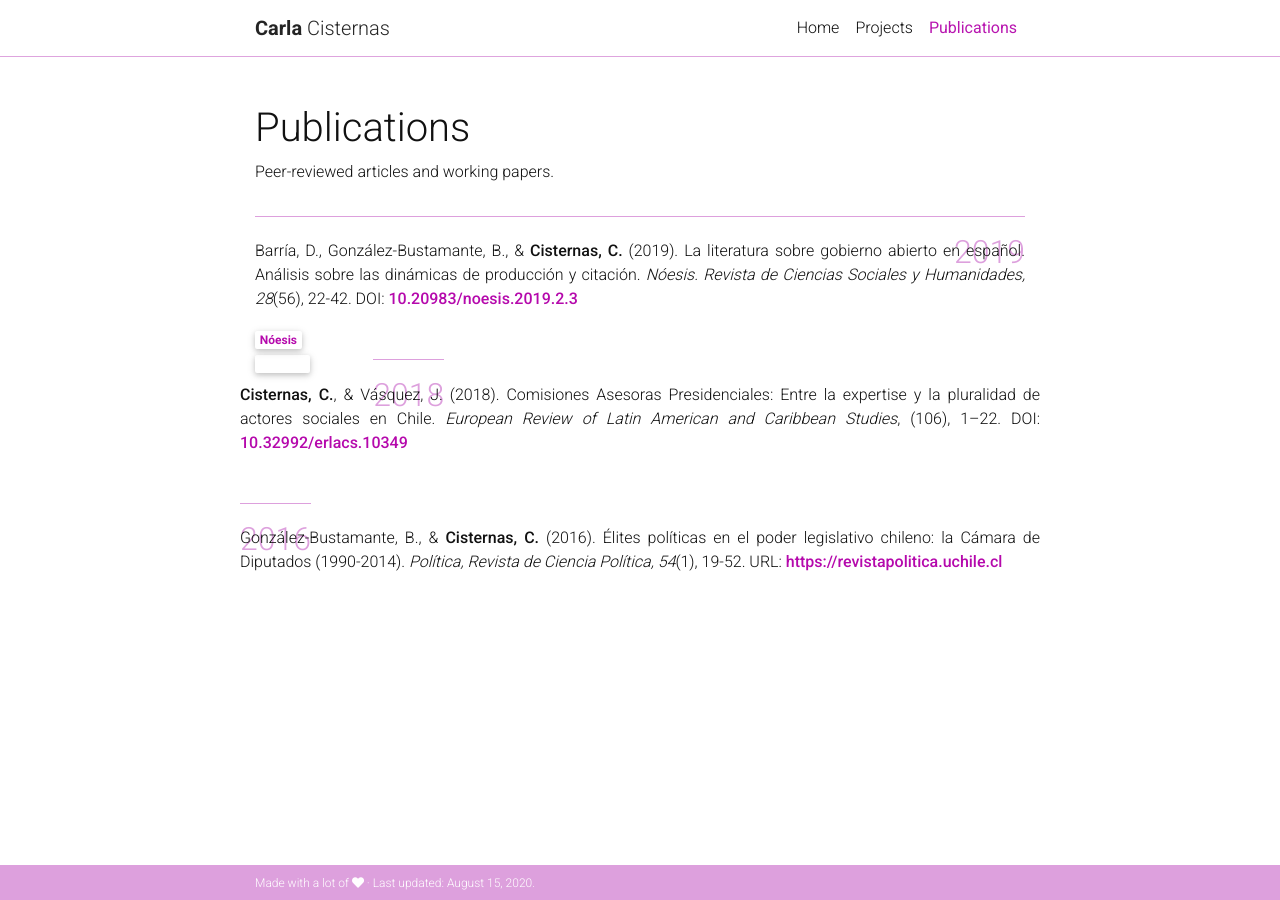
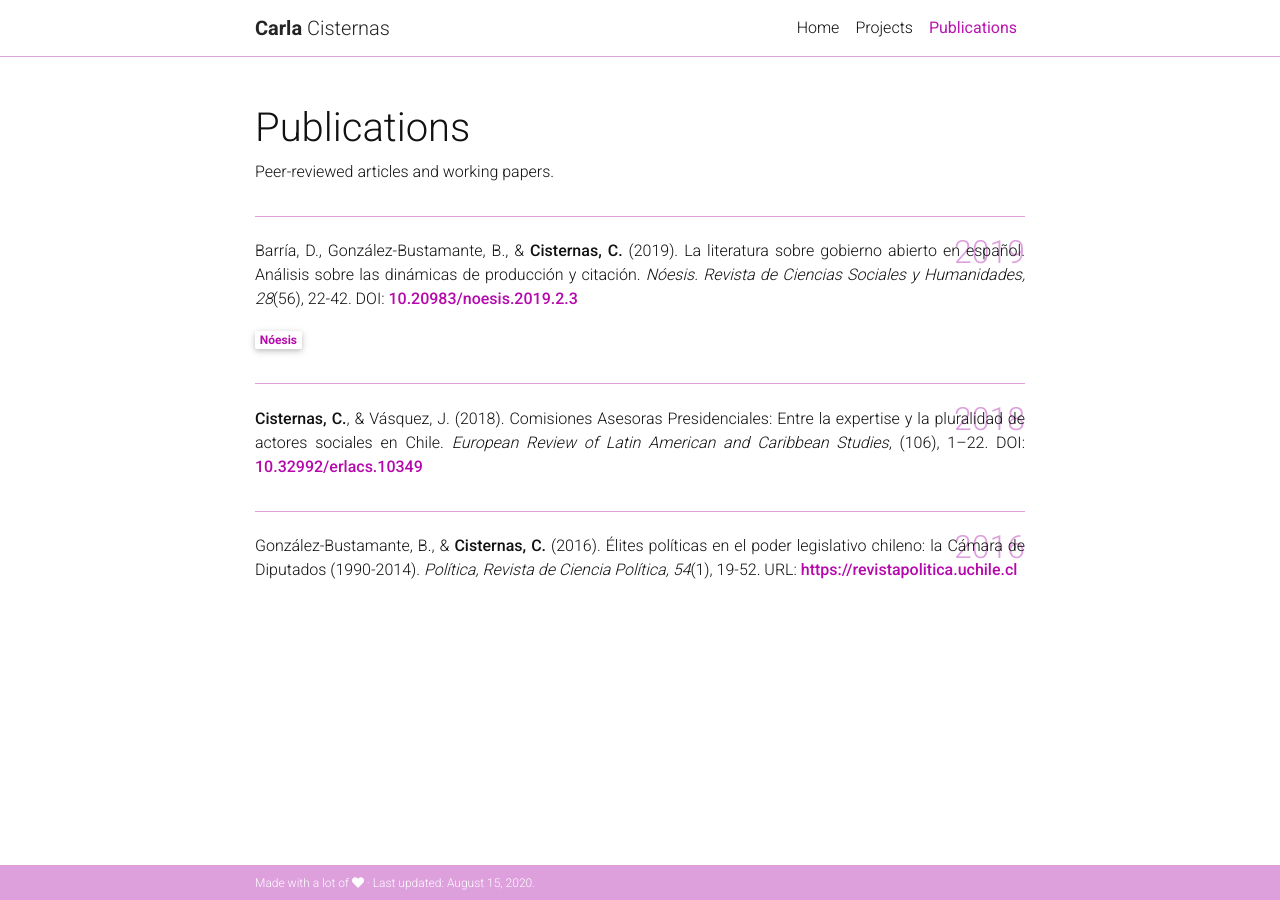
Before and after one commit to training-datalab/carlacisternas.com, a Jekyll site: the page built from _pages/publications.md, in a window 1280 px wide. Built offline with Jekyll 4.4.1, drawn with Linux system fonts in a browser that asks for light colours; nearby versions of some CDN libraries; a style sheet for code colours, icons or effects is not loaded.

Commit message:
Update publications.md

```diff
--- a/_pages/publications.md
+++ b/_pages/publications.md
@@ -12,11 +12,7 @@ nav: true
 
 <p align="justify">Barría, D., González-Bustamante, B., &amp; <strong>Cisternas, C.</strong> (2019). La literatura sobre gobierno abierto en español. Análisis sobre las dinámicas de producción y citación. <em>Nóesis. Revista de Ciencias Sociales y Humanidades, 28</em>(56), 22-42. DOI: <a href="http://doi.org/10.20983/noesis.2019.2.3" target="_blank"><strong>10.20983/noesis.2019.2.3</strong></a></p>
 
-<div class="row">
-  <div class="col-sm-2 abbr">
-   <abbr class="badge"><a href="{http://doi.org/10.20983/noesis.2019.2.3" target="_blank">Nóesis</a></abbr>
-   <abbr class="badge">{Nóesis}</abbr>
-  </div>
+<abbr class="badge"><a href="{http://doi.org/10.20983/noesis.2019.2.3" target="_blank">Nóesis</a></abbr>
 
 <h2 class="year">2018</h2>
 
```
